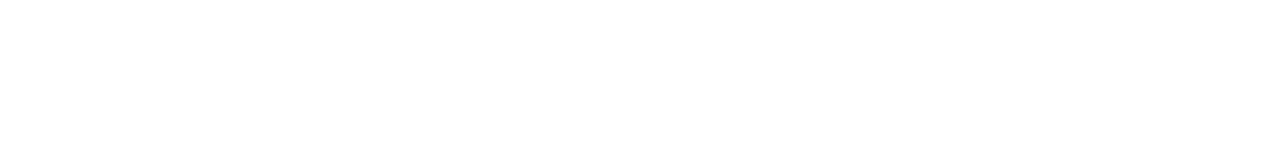
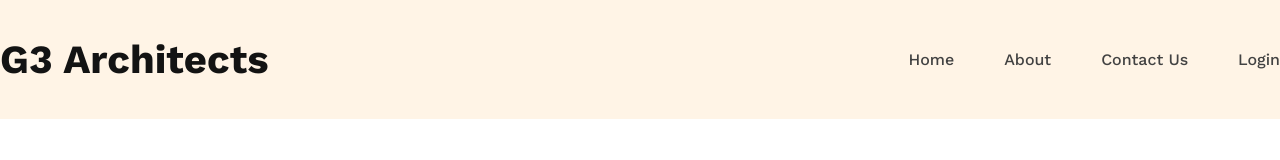
Before and after one commit to asibiqbal/architects, a plain HTML site: page index.html in a window 1280 px wide. Drawn offline with nearby package versions, Linux system fonts and the light colour scheme.

Commit message:
Add nav section

```diff
--- a/index.html
+++ b/index.html
@@ -9,8 +9,19 @@
     <link rel="stylesheet" href="./styles/style.css">
 </head>
 
-<body>
-
+<body class="work-sans">
+    <!-- header section -->
+    <header class="bg-primary">
+        <div class="nav-container d-flex container">
+            <h1 class="architect-logo color-primary">G3 Architects</h1>
+            <ul class="nav-links d-flex">
+                <li class="nav-item"><a href="" class="nav-link secondary-color">Home</a></li>
+                <li class="nav-item"><a href="" class="nav-link secondary-color">About</a></li>
+                <li class="nav-item"><a href="" class="nav-link secondary-color">Contact Us</a></li>
+                <li class="nav-item"><a href="" class="nav-link secondary-color">Login</a></li>
+            </ul>
+        </div>
+    </header>
 </body>
 
 </html>
--- a/styles/style.css
+++ b/styles/style.css
@@ -0,0 +1,55 @@
+/* font */
+@import url("https://fonts.googleapis.com/css2?family=Work+Sans:ital,wght@0,100..900;1,100..900&display=swap");
+
+.work-sans {
+  font-family: "Work Sans", sans-serif;
+  font-optical-sizing: auto;
+  font-weight: 400;
+  font-style: normal;
+}
+/* css reset */
+* {
+  margin: 0;
+  padding: 0;
+}
+/* shayerd styles */
+/* dark-1 */
+.color-primary {
+  color: #131313;
+}
+/* dark-2 */
+.secondary-color {
+  color: #424242;
+}
+.bg-primary {
+  background: rgba(255, 144, 14, 0.1);
+}
+.d-flex {
+  display: flex;
+}
+.container {
+  max-width: 1440px;
+  margin: 0 auto;
+  justify-content: space-between;
+  align-items: center;
+}
+/* nav container */
+.nav-container {
+  padding: 36px 0;
+}
+
+/* nav links */
+.architect-logo {
+  font-size: 2.5rem;
+  font-weight: 700;
+}
+
+.nav-item {
+  list-style: none;
+}
+.nav-link {
+  text-decoration: none;
+  margin-left: 50px;
+  font-size: 1rem;
+  font-weight: 500;
+}
```
